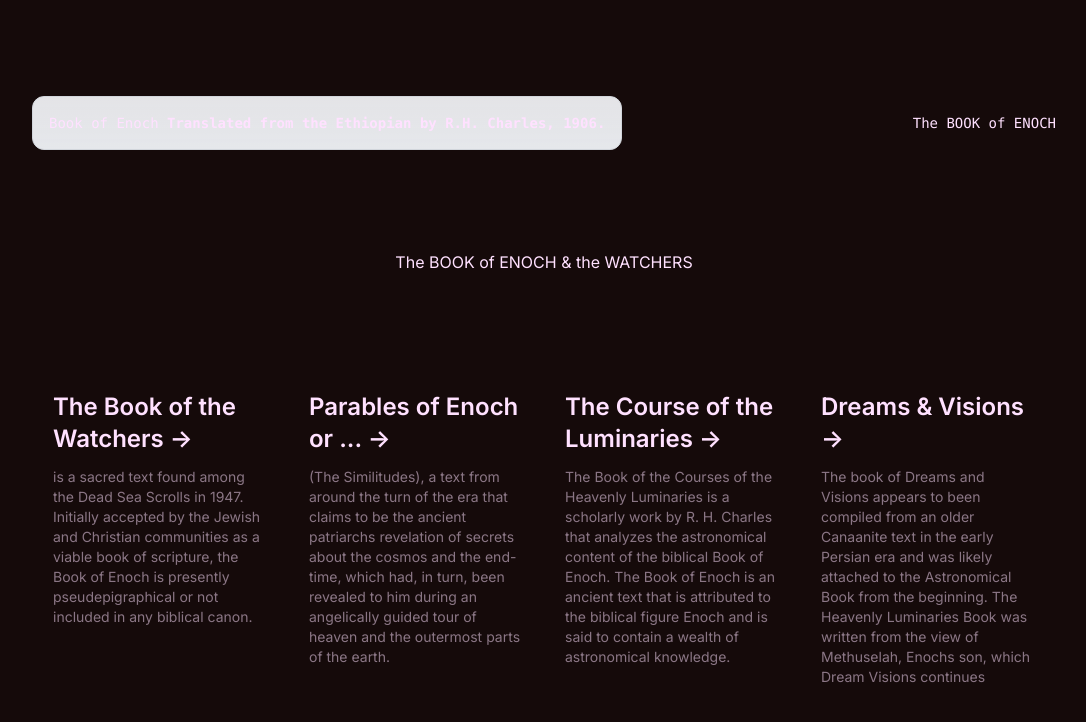
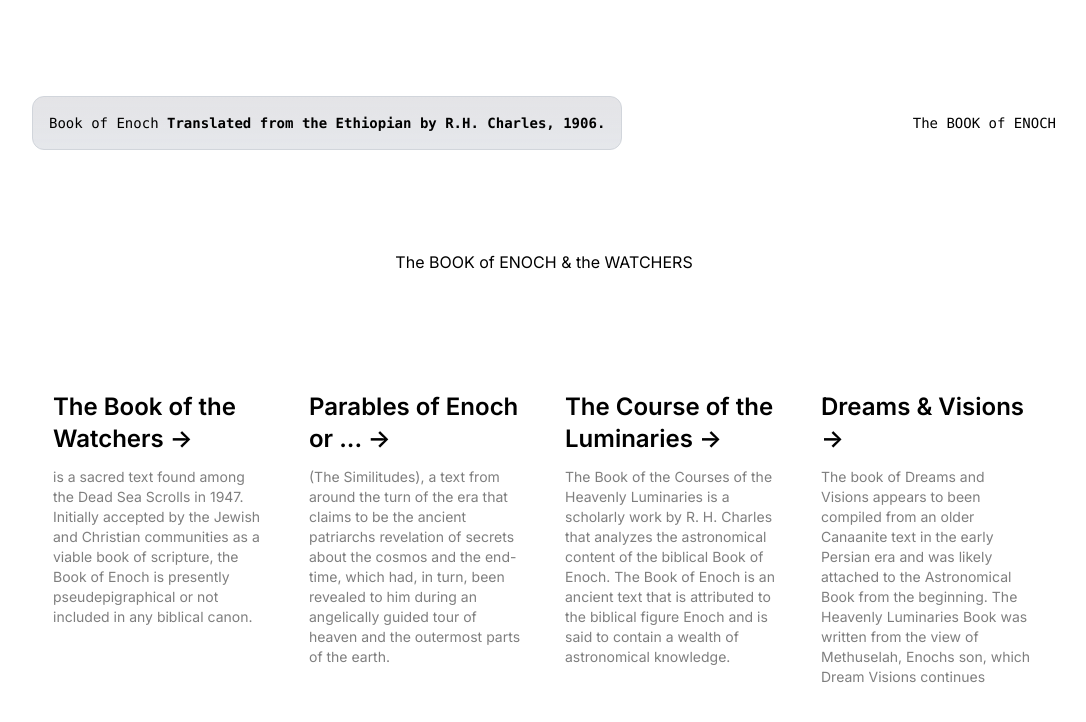
Before and after one commit to jnutt367/the_book_of_enoch, a Next.js app: page / in a window 1280 px wide. Shown: the top 722 px of the page, without its empty margins (96-1182 px from the left). Built offline with nearby package versions, Linux system fonts and the light colour scheme.

Commit message:
commit for white bg

```diff
--- a/src/app/globals.css
+++ b/src/app/globals.css
@@ -1,33 +1,3 @@
 @tailwind base;
 @tailwind components;
 @tailwind utilities;
-
-:root {
-  --foreground-rgb: 255, 225, 255;
-  --background-start-rgb: 21, 10, 10;
-  --background-end-rgb: 255, 255, 255;
-}
-
-@media (prefers-color-scheme: dark) {
-  :root {
-    --foreground-rgb: 100, 200, 200;
-    --background-start-rgb: 10, 100, 100;
-    --background-end-rgb: 21, 10, 100;
-  }
-}
-
-body {
-  color: rgb(var(--foreground-rgb));
-  background: linear-gradient(
-      to bottom,
-      transparent,
-      rgb(var(--background-start-rgb))
-    )
-    rgb(var(--background-start-rgb));
-}
-
-@layer utilities {
-  .text-balance {
-    text-wrap: balance;
-  }
-}
```
